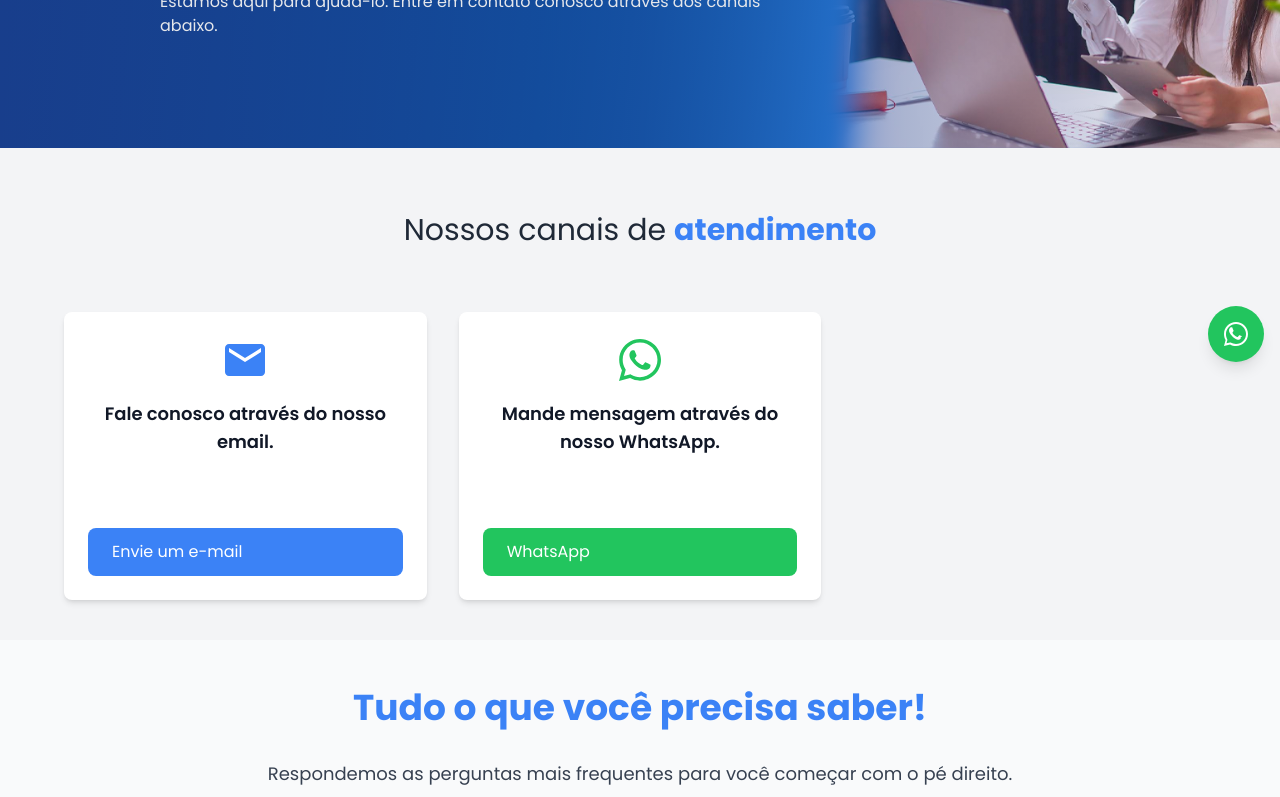
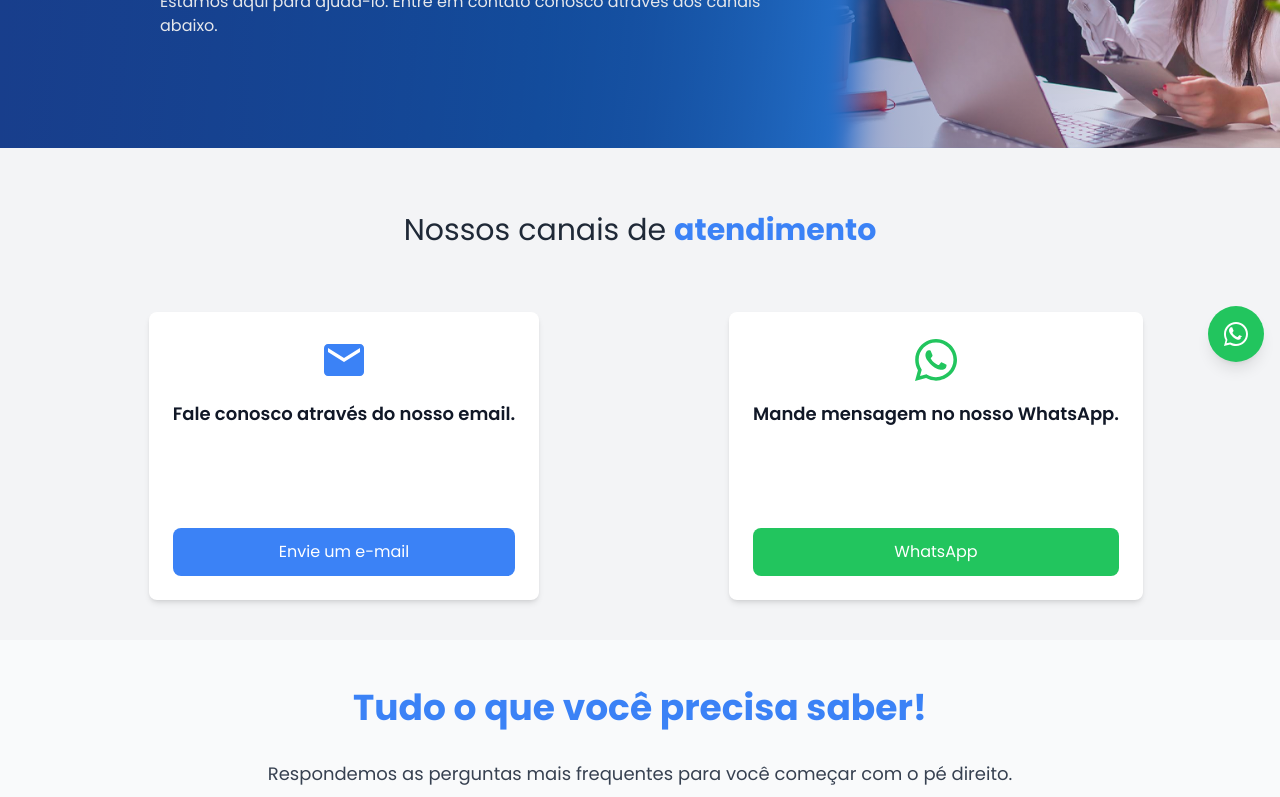
Before and after one commit to IsaiasZaza/cetmafront, a Next.js app: page /fale in a window 1280 px wide. Shown: the part 422-1219 px from the top of the page. Built offline with nearby package versions, Linux system fonts and the light colour scheme.

Commit message:
feat: concluido

```diff
--- a/src/components/Fale.jsx
+++ b/src/components/Fale.jsx
@@ -30,8 +30,10 @@ const FaleConosco = () => {
       <WhatsappVoador />
       {/* Opções de Contato */}
       <section className="bg-gray-100 pb-10">
-        <p className="text-3xl text-gray-800 text-center py-16">Nossos canais de <span className="text-blue-500 font-bold">atendimento</span></p>
-        <div className="max-w-7xl mx-auto px-6 sm:px-12 lg:px-16 grid gap-6 sm:gap-8 grid-cols-1 sm:grid-cols-2 lg:grid-cols-3">
+        <p className="text-3xl text-gray-800 text-center py-16">
+          Nossos canais de <span className="text-blue-500 font-bold">atendimento</span>
+        </p>
+        <div className="max-w-7xl mx-auto px-6 sm:px-12 lg:px-16 grid gap-6 sm:gap-8 grid-cols-1 sm:grid-cols-2 lg:grid-cols-2 justify-items-center items-center">
           {[
             {
               icon: <MdEmail className="text-blue-500 text-5xl mb-4" />,
@@ -42,7 +44,7 @@ const FaleConosco = () => {
             },
             {
               icon: <FaWhatsapp className="text-green-500 text-5xl mb-4" />,
-              title: "Mande mensagem através do nosso WhatsApp.",
+              title: "Mande mensagem no nosso WhatsApp.",
               buttonText: "WhatsApp",
               buttonColor: "bg-green-500 w-full py-3 hover:bg-green-600",
               link: "https://wa.link/wggbtg",
@@ -50,9 +52,9 @@ const FaleConosco = () => {
           ].map((card, index) => (
             <div
               key={index}
-              className="bg-white shadow-md rounded-lg p-6 flex flex-col items-center justify-between h-auto sm:h-72 lg:h-70"
+              className="bg-white shadow-md rounded-lg p-6 flex flex-col items-center justify-between text-center h-auto sm:h-72 lg:h-70"
             >
-              <div className="flex flex-col items-center text-center">
+              <div className="flex flex-col items-center">
                 {card.icon}
                 <h3 className="text-lg font-semibold text-gray-900 mb-2">{card.title}</h3>
               </div>
@@ -69,6 +71,7 @@ const FaleConosco = () => {
         </div>
       </section>
 
+
       <Footer />
     </div>
   );
--- a/src/components/Formulario.jsx
+++ b/src/components/Formulario.jsx
@@ -103,7 +103,7 @@ const Formulario = () => {
     setMessageType("");
 
     try {
-      const res = await fetch("http://localhost:3004/enviar-email", {
+      const res = await fetch("https://disparador-email-adam.vercel.app/enviar-email", {
         method: "POST",
         headers: {
           "Content-Type": "application/json",
```
